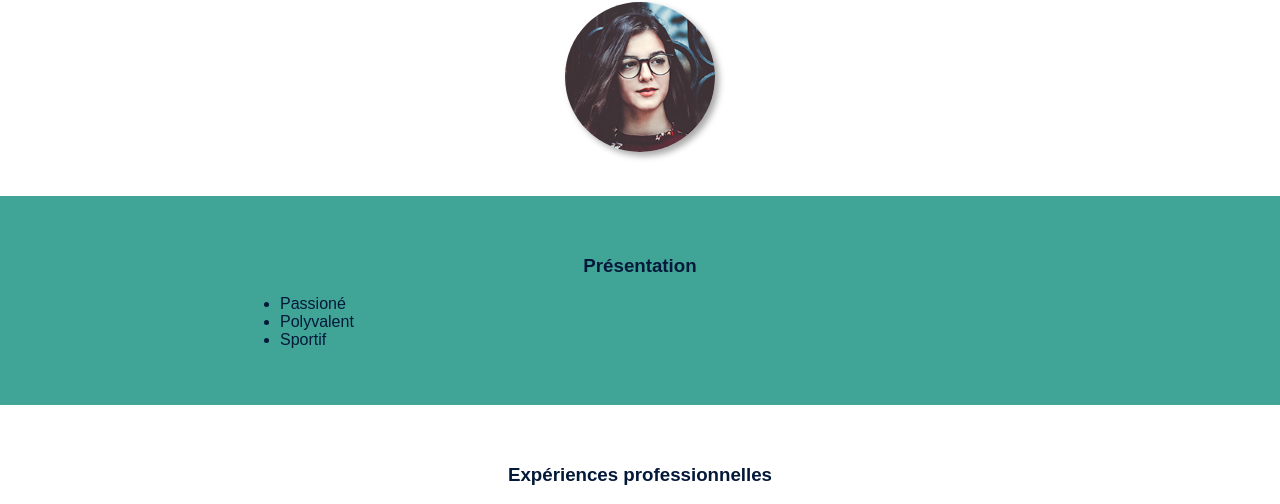
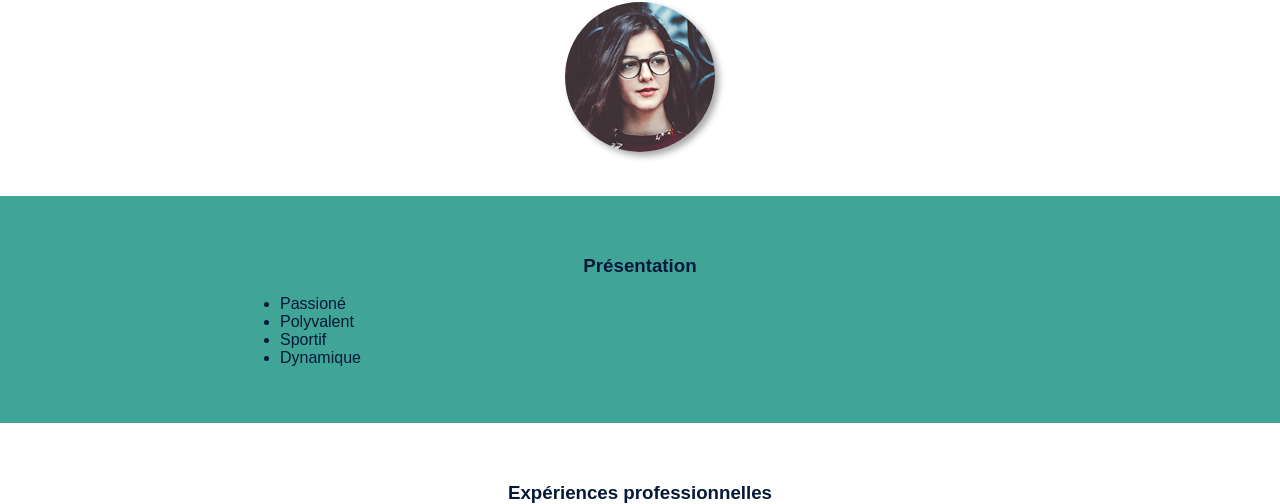
Before and after one commit to Sulemannn/sulemannn.github.io, a plain HTML site: page index.html in a window 1280 px wide. Shown: the part 236-740 px from the top of the page. Drawn offline with Linux system fonts and the light colour scheme.

Commit message:
Update index.html

```diff
--- a/index.html
+++ b/index.html
@@ -35,6 +35,8 @@
                 <li>Passioné</li>
                 <li>Polyvalent</li>
                 <li>Sportif</li>
+                <li>Dynamique</li>
+
               </ul>
             </div>
           </section>
```
